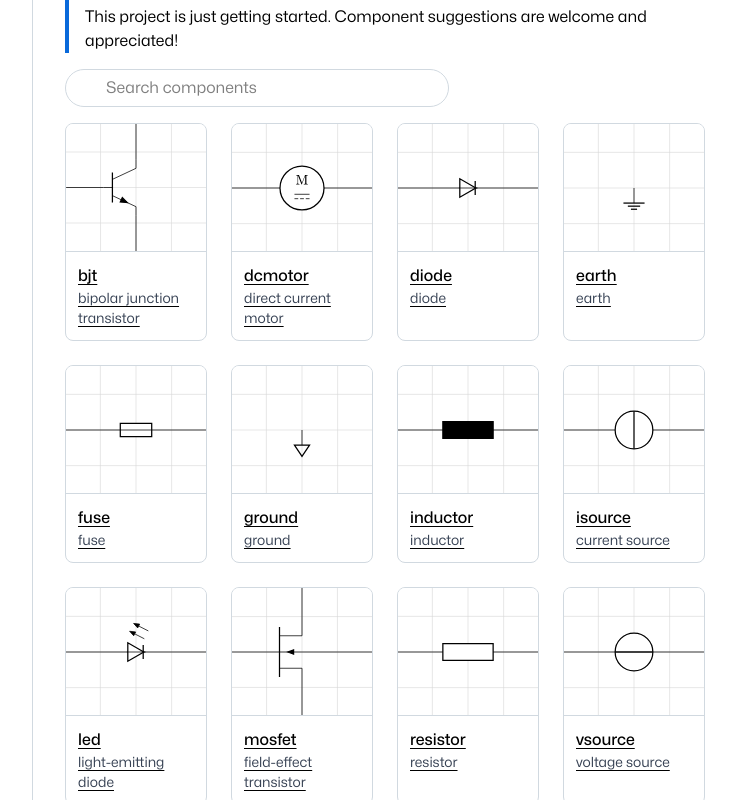
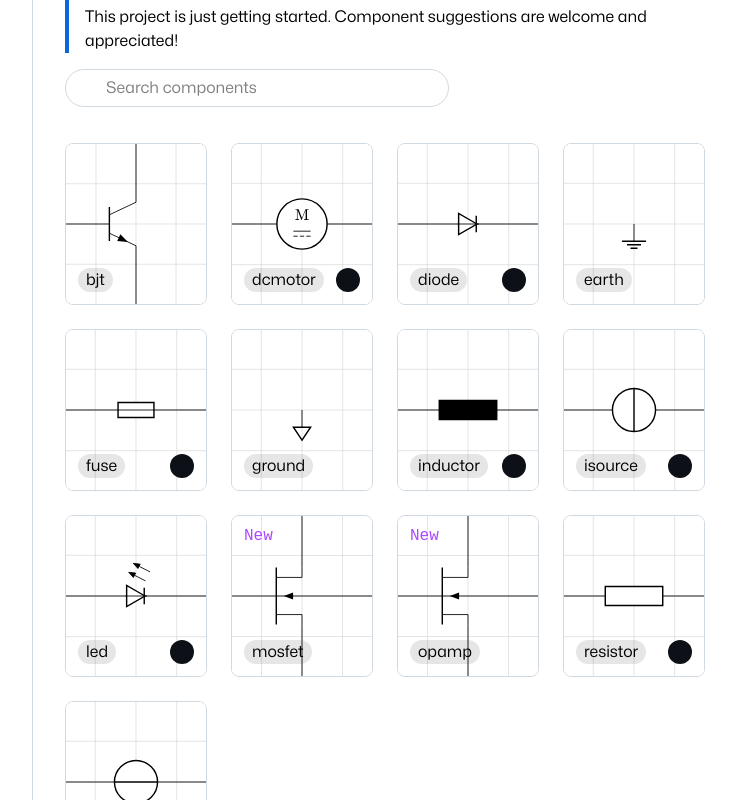
Before and after one commit to l0uisgrange/shiki-minimal-example, a SvelteKit app: page /docs/components in a window 1280 px wide. Shown: the part 320-1120 px from the top of the page, without its empty margins (255-991 px from the left). Built offline with nearby package versions, Linux system fonts and the light colour scheme; a web font is replaced by a local one; what @iconify/tailwind4 would draw is missing.

Commit message:
Component details drawer

```diff
--- a/src/lib/components.ts
+++ b/src/lib/components.ts
@@ -13,69 +13,97 @@ import mosfet from './images/mosfet.svg';
 
 export interface Component {
 	name: string;
-	category: string;
+	full_name: string;
 	image: string;
+	quick?: boolean;
+	release?: string;
 }
 
 export const components: Component[] = [
 	{
 		name: 'resistor',
-		category: 'resistor',
-		image: resistor
+		full_name: 'resistor',
+		image: resistor,
+		quick: true,
+		release: '0.1.0'
 	},
 	{
 		name: 'inductor',
-		category: 'inductor',
-		image: inductor
+		full_name: 'inductor',
+		image: inductor,
+		quick: true,
+		release: '0.1.0'
 	},
 	{
 		name: 'isource',
-		category: 'current source',
-		image: isource
+		full_name: 'current source',
+		image: isource,
+		quick: true,
+		release: '0.1.0'
 	},
 	{
 		name: 'vsource',
-		category: 'voltage source',
-		image: vsource
+		full_name: 'voltage source',
+		image: vsource,
+		quick: true,
+		release: '0.1.0'
 	},
 	{
 		name: 'fuse',
-		category: 'fuse',
-		image: fuse
+		full_name: 'fuse',
+		image: fuse,
+		quick: true,
+		release: '0.1.0'
 	},
 	{
 		name: 'diode',
-		category: 'diode',
-		image: diode
+		full_name: 'diode',
+		image: diode,
+		quick: true,
+		release: '0.1.0'
 	},
 	{
 		name: 'led',
-		category: 'light-emitting diode',
-		image: led
+		full_name: 'light-emitting diode',
+		image: led,
+		quick: true,
+		release: '0.1.0'
 	},
 	{
 		name: 'dcmotor',
-		category: 'direct current motor',
-		image: dcmotor
+		full_name: 'direct current motor',
+		image: dcmotor,
+		quick: true,
+		release: '0.1.0'
 	},
 	{
 		name: 'ground',
-		category: 'ground',
-		image: ground
+		full_name: 'ground',
+		image: ground,
+		release: '0.1.0'
 	},
 	{
 		name: 'earth',
-		category: 'earth',
-		image: earth
+		full_name: 'earth',
+		image: earth,
+		release: '0.1.0'
 	},
 	{
 		name: 'bjt',
-		category: 'bipolar junction transistor',
-		image: bjt
+		full_name: 'bipolar junction transistor',
+		image: bjt,
+		release: '0.1.0'
 	},
 	{
 		name: 'mosfet',
-		category: 'field-effect transistor',
-		image: mosfet
+		full_name: 'field-effect transistor',
+		image: mosfet,
+		release: '0.2.0'
+	},
+	{
+		name: 'opamp',
+		full_name: 'operational amplifier',
+		image: mosfet,
+		release: '0.2.0'
 	}
 ];
--- a/src/lib/components/SearchInput.svelte
+++ b/src/lib/components/SearchInput.svelte
@@ -10,7 +10,7 @@
 
 	onMount(() => {
 		fuse = new Fuse(items, {
-			keys: ['name', 'category'],
+			keys: ['name', 'full_name'],
 			threshold: 0.3,
 			distance: 100,
 			includeScore: true
--- a/src/routes/docs/+page.svelte
+++ b/src/routes/docs/+page.svelte
@@ -54,8 +54,8 @@
 				'\n' +
 				'#zap.canvas({\n' +
 				'    import zap: *\n' +
-				'\n' +
-				'    // Your amazing circuit\n' +
+				'    \n' +
+				'    isource("i1", (0,0), (5,0))\n' +
 				'})'}
 		/>
 		<h2>Contribute</h2>
--- a/src/routes/docs/components/+page.svelte
+++ b/src/routes/docs/components/+page.svelte
@@ -1,17 +1,45 @@
 <script lang="ts">
-	import { Notice } from '$lib';
+	import { Notice, version } from '$lib';
 	import SearchInput from '$lib/components/SearchInput.svelte';
-	import { components } from '$lib/components';
+	import { type Component, components } from '$lib/components';
+	import { fly } from 'svelte/transition';
+	import { quintOut } from 'svelte/easing';
+	import Code from '$lib/components/Code.svelte';
 
 	let results = $state(components.toSorted((a, b) => a.name.localeCompare(b.name)));
+
+	let selectedComponent: Component | null = $state(null);
+	let isDrawerOpen = $state(false);
+
+	function openDrawer(component: Component, event: MouseEvent) {
+		event.preventDefault();
+		selectedComponent = component;
+		isDrawerOpen = true;
+	}
+
+	function closeDrawer() {
+		isDrawerOpen = false;
+		setTimeout(() => {
+			selectedComponent = null;
+		}, 300);
+	}
 </script>
 
 <svelte:head>
 	<title>Components</title>
 </svelte:head>
 
-<div class="items-start md:flex">
-	<main class="min-h-dvh p-5 pt-10 md:px-8 md:py-10">
+<svelte:window
+	onkeydown={(e) => {
+		if (e.key === 'Escape' && isDrawerOpen) {
+			e.preventDefault();
+			closeDrawer();
+		}
+	}}
+/>
+
+<div class="items-stretch md:flex">
+	<main class="min-h-dvh flex-auto p-5 pt-10 md:px-8 md:py-10">
 		<h1>Components</h1>
 		<p class="max-w-2xl text-lg">
 			The package offers a wide range of standardized electronic component symbols according
@@ -24,26 +52,113 @@
 		>
 		<span class="h-5"></span>
 		<SearchInput items={components} bind:results />
-		<div class="mt-4 grid grid-cols-1 gap-6 md:grid-cols-3 lg:grid-cols-4">
+		<div class="mt-9 grid w-full grid-cols-1 gap-6 md:grid-cols-2 lg:grid-cols-4">
 			{#each results as component}
 				<a
-					href="/zap/docs/components/"
-					class="dark:border-neutral-border group overflow-hidden rounded-lg border border-neutral-200 text-current! decoration-0! hover:shadow-xs"
+					href="/zap/docs/components/{component.name}"
+					onclick={(e) => openDrawer(component, e)}
+					class="dark:border-neutral-border group relative cursor-pointer overflow-hidden rounded-lg border border-neutral-200 text-current! decoration-0! hover:shadow-xs"
 				>
 					<img
 						src={component.image}
 						alt={component.name}
-						class="dark:border-neutral-border h-32 w-full overflow-hidden border-b border-neutral-200 object-cover transition group-hover:scale-103"
+						class="h-40 w-full overflow-hidden object-cover transition group-hover:scale-103"
 					/>
-					<div class="p-3">
-						<h3 class="font-medium decoration-0">{component.name}</h3>
-						<p class="mb-0! text-sm text-gray-700 decoration-0 dark:text-gray-200">
-							{component.category}
-						</p>
+					<div
+						class="absolute bottom-3 left-3 rounded-full bg-neutral-900/10 px-2 backdrop-blur-3xl"
+					>
+						{component.name}
 					</div>
+					{#if component.quick}
+						<span
+							class="absolute right-3 bottom-3 flex size-6 items-center justify-center rounded-full bg-neutral-900 text-white"
+						>
+							<span class="icon-[hugeicons--trapezoid-line-horizontal] size-4.5"
+							></span>
+						</span>
+					{/if}
+					{#if component.release === version}
+						<span
+							class="absolute top-2 left-3 my-0 rounded-full font-mono text-purple-500"
+						>
+							New
+						</span>
+					{/if}
 				</a>
 			{/each}
 		</div>
 	</main>
-	<div class="relative hidden h-full w-72 flex-none p-5 md:block"></div>
+	<div class="relative hidden w-72 flex-none p-5 md:block"></div>
 </div>
+
+{#if isDrawerOpen && selectedComponent}
+	<button
+		aria-label="ded"
+		class="fixed inset-0 z-40 bg-black/15 backdrop-blur-sm"
+		onclick={closeDrawer}
+		transition:fly={{ duration: 200, opacity: 0 }}
+	></button>
+	<div
+		class="fixed right-0 bottom-0 left-0 z-50 max-h-[80vh] overflow-y-auto rounded-t-2xl bg-white p-6 shadow-lg dark:bg-neutral-900"
+		transition:fly={{ y: 500, duration: 300, easing: quintOut }}
+	>
+		<div class="mb-4 flex items-center justify-between">
+			<h2 class="case flex items-baseline gap-5 text-2xl font-bold capitalize">
+				{selectedComponent.full_name}
+				{#if selectedComponent.release === version}
+					<span class="rounded-full font-mono text-lg text-purple-500">New</span>
+				{/if}
+			</h2>
+			<button
+				aria-label="dede"
+				class="p-r2 rounded-full hover:bg-neutral-100 dark:hover:bg-neutral-800"
+				onclick={closeDrawer}
+			>
+				<span class="icon-[heroicons--x-mark] size-6"></span>
+			</button>
+		</div>
+
+		<div class="grid gap-7 md:grid-cols-2">
+			<div>
+				{#if selectedComponent.release}
+					<p class="mb-2 flex items-center gap-4 text-lg">
+						<span>Available since</span>
+						<span class="font-mono text-base text-gray-500 antialiased">
+							v{selectedComponent.release}
+						</span>
+					</p>
+				{/if}
+
+				<Code
+					content={`#import "@preview/zap:${version}"\n` +
+						'\n' +
+						'#zap.canvas({\n' +
+						'    import zap: *\n' +
+						'    \n' +
+						`    ${selectedComponent.name}("i1", (0,0), (5,0))\n` +
+						'})'}
+				/>
+
+				{#if selectedComponent.quick}
+					<div class="mb-2 flex items-center gap-2">
+						<span class="font-semibold">Quick access:</span>
+						<span
+							class="flex size-5 items-center justify-center rounded-full bg-neutral-900 text-white"
+						>
+							<span class="icon-[hugeicons--trapezoid-line-horizontal] size-3.5"
+							></span>
+						</span>
+					</div>
+				{/if}
+			</div>
+			<img
+				src={selectedComponent.image}
+				alt={selectedComponent.name}
+				class="-p-6 mb-auto w-44 rounded-lg border border-neutral-200 bg-white object-cover p-4 dark:border-neutral-700 dark:bg-neutral-800"
+			/>
+		</div>
+		<div
+			class="absolute top-2 left-1/2 h-1 w-10 -translate-x-1/2 transform rounded-full bg-neutral-300 dark:bg-neutral-700"
+		></div>
+	</div>
+{/if}
```
